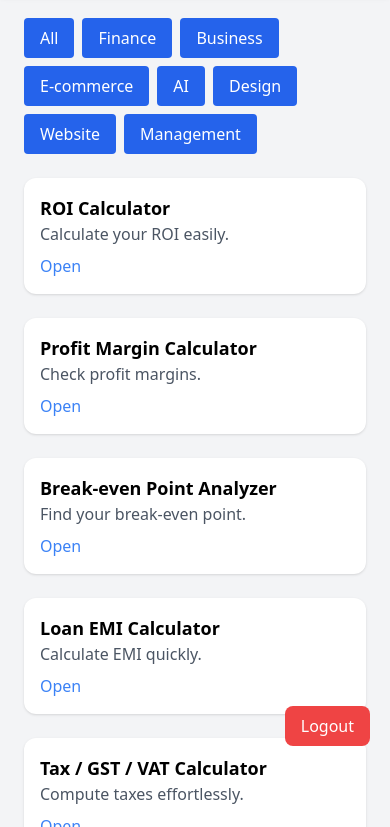
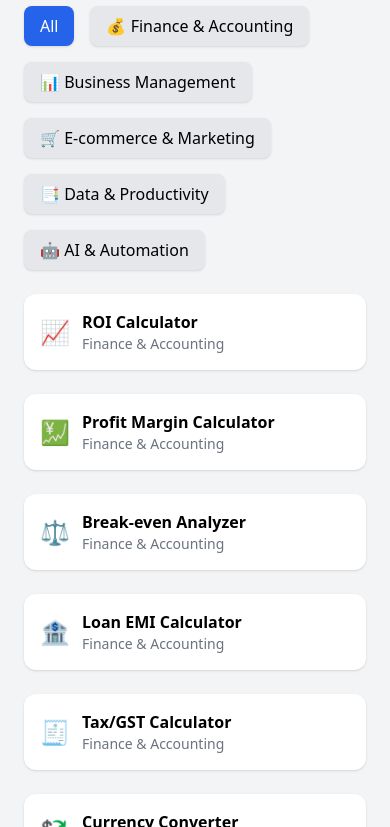
Before and after one commit to alis670/ToolNest, a plain HTML site: page dashboard.html in a window 390 px wide. Shown: the part 78-905 px from the top of the page. Drawn offline with nearby package versions, Linux system fonts and the light colour scheme; no server answers.

Commit message:
Update dashboard.html

```diff
--- a/dashboard.html
+++ b/dashboard.html
@@ -6,99 +6,185 @@
 <title>ToolNest Dashboard</title>
 <script src="https://cdn.tailwindcss.com"></script>
 <style>
-  @keyframes fadeIn {0%{opacity:0}100%{opacity:1}}
-  .animate-fadeIn {animation:fadeIn 0.5s ease-in;}
+@keyframes fadeIn {0%{opacity:0}100%{opacity:1}}
+.animate-fadeIn {animation:fadeIn 0.5s ease-in;}
+.category-btn {cursor:pointer;}
+.tool-card:hover {transform: translateY(-5px); transition: all 0.3s;}
 </style>
 </head>
 <body class="bg-gray-100 min-h-screen">
 
-<header class="bg-white shadow-md p-4 flex justify-between items-center">
-  <div class="flex items-center space-x-2">
-    <div class="w-10 h-10 rounded-full bg-blue-600 flex items-center justify-center text-white font-bold">TN</div>
-    <h1 class="text-2xl font-bold text-gray-800">ToolNest</h1>
-  </div>
-</header>
-
-<main class="max-w-7xl mx-auto p-6">
-  <!-- Category Filter -->
-  <div class="flex flex-wrap gap-2 mb-6" id="categoryContainer"></div>
-
-  <!-- Tools Grid -->
-  <div id="toolsGrid" class="grid md:grid-cols-3 sm:grid-cols-2 gap-6"></div>
-</main>
+<!-- Logout Button -->
+<button id="logoutBtn" class="fixed bottom-5 right-5 px-4 py-2 bg-red-500 text-white rounded-lg hidden z-50">Logout</button>
 
 <!-- Toast Container -->
 <div id="toastContainer" class="fixed top-5 right-5 z-50"></div>
 
-<!-- Logout Button -->
-<button id="logoutBtn" class="fixed bottom-5 right-5 px-4 py-2 bg-red-500 text-white rounded-lg">Logout</button>
+<!-- Dashboard Container -->
+<main class="max-w-7xl mx-auto p-6">
+  <h1 class="text-3xl font-bold text-gray-700 mb-6">ToolNest Dashboard</h1>
+
+  <!-- Category Buttons -->
+  <div id="categoryContainer" class="flex flex-wrap gap-4 mb-6">
+    <!-- Buttons added dynamically via JS -->
+  </div>
+
+  <!-- Tools Container -->
+  <div id="toolsContainer" class="grid md:grid-cols-3 sm:grid-cols-2 grid-cols-1 gap-6">
+    <!-- Tool cards added dynamically via JS -->
+  </div>
+</main>
 
 <script type="module">
-import { initializeApp } from "https://www.gstatic.com/firebasejs/11.0.1/firebase-app.js";
 import { getAuth, signOut, onAuthStateChanged } from "https://www.gstatic.com/firebasejs/11.0.1/firebase-auth.js";
-import { tools } from './tools.js'; // JSON/object of tools
 
-const firebaseConfig = {
-  apiKey: "AIzaSyBuYXfr-_q-BJskWHN4chB8SZqMc-P9odw",
-  authDomain: "toolnest-8e42d.firebaseapp.com",
-  projectId: "toolnest-8e42d",
-  storageBucket: "toolnest-8e42d.firebasestorage.app",
-  messagingSenderId: "988256036107",
-  appId: "1:988256036107:web:90f7e40f07593dff8e2e0e"
-};
+// Firebase auth is assumed already initialized in your auth.js
 
-const app = initializeApp(firebaseConfig);
-const auth = getAuth(app);
-const toastContainer = document.getElementById('toastContainer');
-const logoutBtn = document.getElementById('logoutBtn');
-const toolsGrid = document.getElementById('toolsGrid');
-const categoryContainer = document.getElementById('categoryContainer');
+const auth = getAuth();
 
 // Toast function
-function showToast(msg, type="success"){
+function showToast(message, type="success"){
+  const toastContainer = document.getElementById('toastContainer');
   const toast = document.createElement('div');
-  toast.innerText = msg;
+  toast.innerText = message;
   toast.className = `px-4 py-2 mb-2 rounded shadow-lg text-white ${type==="success"?"bg-green-500":"bg-red-500"} animate-fadeIn`;
   toastContainer.appendChild(toast);
   setTimeout(()=>toast.remove(),3000);
 }
 
 // Logout
+const logoutBtn = document.getElementById('logoutBtn');
 logoutBtn.onclick = async () => {
   await signOut(auth);
-  window.location.href = "index.html";
+  showToast("Logged out successfully!");
 }
 
-// Auth state
-onAuthStateChanged(auth, user => {
-  if(!user) window.location.href="index.html";
-});
+// Categories & Tools Data
+const categories = [
+  {
+    name: "Finance & Accounting",
+    icon: "💰",
+    tools: [
+      { name:"ROI Calculator", icon:"📈" },
+      { name:"Profit Margin Calculator", icon:"💹" },
+      { name:"Break-even Analyzer", icon:"⚖️" },
+      { name:"Loan EMI Calculator", icon:"🏦" },
+      { name:"Tax/GST Calculator", icon:"🧾" },
+      { name:"Currency Converter", icon:"💱" },
+      { name:"Expense Tracker", icon:"📝" },
+      { name:"Cash Flow Analyzer", icon:"💵" },
+      { name:"Salary/Payroll Sheet", icon:"👷‍♂️" }
+    ]
+  },
+  {
+    name: "Business Management",
+    icon: "📊",
+    tools: [
+      { name:"Revenue Forecast Tool", icon:"📈" },
+      { name:"Budget Planner", icon:"💰" },
+      { name:"Employee Attendance Tracker", icon:"🗓️" },
+      { name:"Invoice Generator", icon:"🧾" },
+      { name:"Business Proposal Template", icon:"📄" },
+      { name:"Time Tracking Tool", icon:"⏱️" },
+      { name:"Meeting Notes Template", icon:"📝" }
+    ]
+  },
+  {
+    name: "E-commerce & Marketing",
+    icon: "🛒",
+    tools: [
+      { name:"Product Pricing Calculator", icon:"💲" },
+      { name:"Discount Finder", icon:"🏷️" },
+      { name:"Inventory Tracker", icon:"📦" },
+      { name:"Keyword Research Tool", icon:"🔑" },
+      { name:"Competitor Tracker", icon:"🕵️‍♂️" },
+      { name:"Profit & Fee Calculator", icon:"💹" },
+      { name:"Product Launch Planner", icon:"🚀" }
+    ]
+  },
+  {
+    name: "Data & Productivity",
+    icon: "📑",
+    tools: [
+      { name:"Google Sheets Templates", icon:"📊" },
+      { name:"Excel Templates", icon:"📈" },
+      { name:"CSV → Excel Converter", icon:"🔄" },
+      { name:"Sheet Merger Tool", icon:"🧩" },
+      { name:"Data Cleaner", icon:"🧹" },
+      { name:"Dashboard Template", icon:"📉" }
+    ]
+  },
+  {
+    name: "AI & Automation",
+    icon: "🤖",
+    tools: [
+      { name:"ChatGPT Assistant", icon:"💬" },
+      { name:"Gemini UI", icon:"🪐" },
+      { name:"Auto Email Generator", icon:"✉️" },
+      { name:"Task Automation Templates", icon:"⚡" },
+      { name:"AI Name/Slogan Generator", icon:"🖊️" },
+      { name:"Document Summarizer", icon:"📄" }
+    ]
+  }
+];
 
-// Generate categories dynamically
-const categories = [...new Set(tools.map(t=>t.category))];
-categories.unshift("All"); // Add All
-categories.forEach(cat=>{
-  const btn = document.createElement('button');
-  btn.innerText = cat;
-  btn.className = "px-4 py-2 rounded bg-blue-600 text-white hover:bg-blue-700";
-  btn.onclick = () => displayTools(cat);
-  categoryContainer.appendChild(btn);
-});
+// Render category buttons
+const categoryContainer = document.getElementById('categoryContainer');
+const toolsContainer = document.getElementById('toolsContainer');
 
-// Display tools based on category
-function displayTools(category="All"){
-  toolsGrid.innerHTML = "";
-  let filtered = category==="All"?tools:tools.filter(t=>t.category===category);
-  filtered.forEach(t=>{
-    const div = document.createElement('div');
-    div.className="bg-white p-4 rounded-xl shadow hover:shadow-lg animate-fadeIn";
-    div.innerHTML=`<h3 class="font-semibold text-lg">${t.name}</h3><p class="text-gray-600">${t.description||""}</p><a href="${t.link}" target="_blank" class="text-blue-500 mt-2 inline-block">Open</a>`;
-    toolsGrid.appendChild(div);
+function renderCategoryButtons(){
+  // Add "All" button
+  const allBtn = document.createElement('div');
+  allBtn.innerText = "All";
+  allBtn.className = "category-btn px-4 py-2 bg-blue-600 text-white rounded-lg shadow cursor-pointer hover:bg-blue-700";
+  allBtn.onclick = ()=>renderTools("All");
+  categoryContainer.appendChild(allBtn);
+
+  categories.forEach(cat=>{
+    const btn = document.createElement('div');
+    btn.innerText = `${cat.icon} ${cat.name}`;
+    btn.className = "category-btn px-4 py-2 bg-gray-200 rounded-lg shadow hover:bg-gray-300";
+    btn.onclick = ()=>renderTools(cat.name);
+    categoryContainer.appendChild(btn);
   });
 }
 
-// Initial display
-displayTools();
+// Render tools cards
+function renderTools(categoryName){
+  toolsContainer.innerHTML = "";
+  let filteredTools = [];
+
+  if(categoryName==="All"){
+    categories.forEach(cat=>filteredTools.push(...cat.tools.map(tool=>({...tool, category: cat.name}))));
+  }else{
+    const cat = categories.find(c=>c.name===categoryName);
+    if(cat) filteredTools = cat.tools.map(tool=>({...tool, category: cat.name}));
+  }
+
+  filteredTools.forEach(tool=>{
+    const card = document.createElement('div');
+    card.className = "tool-card bg-white p-4 rounded-xl shadow hover:shadow-lg flex items-center gap-3";
+    card.innerHTML = `<span class="text-2xl">${tool.icon}</span><div><h3 class="font-semibold">${tool.name}</h3><p class="text-gray-500 text-sm">${tool.category}</p></div>`;
+    toolsContainer.appendChild(card);
+  });
+}
+
+// Initialize
+renderCategoryButtons();
+renderTools("All");
+
+// Firebase auth listener
+onAuthStateChanged(auth, user=>{
+  if(user){
+    document.querySelector('main').classList.remove('hidden');
+    logoutBtn.classList.remove('hidden');
+  }else{
+    document.querySelector('main').classList.add('hidden');
+    logoutBtn.classList.add('hidden');
+    window.location.href = "/index.html"; // redirect to login
+  }
+});
 </script>
+
 </body>
 </html>
```
